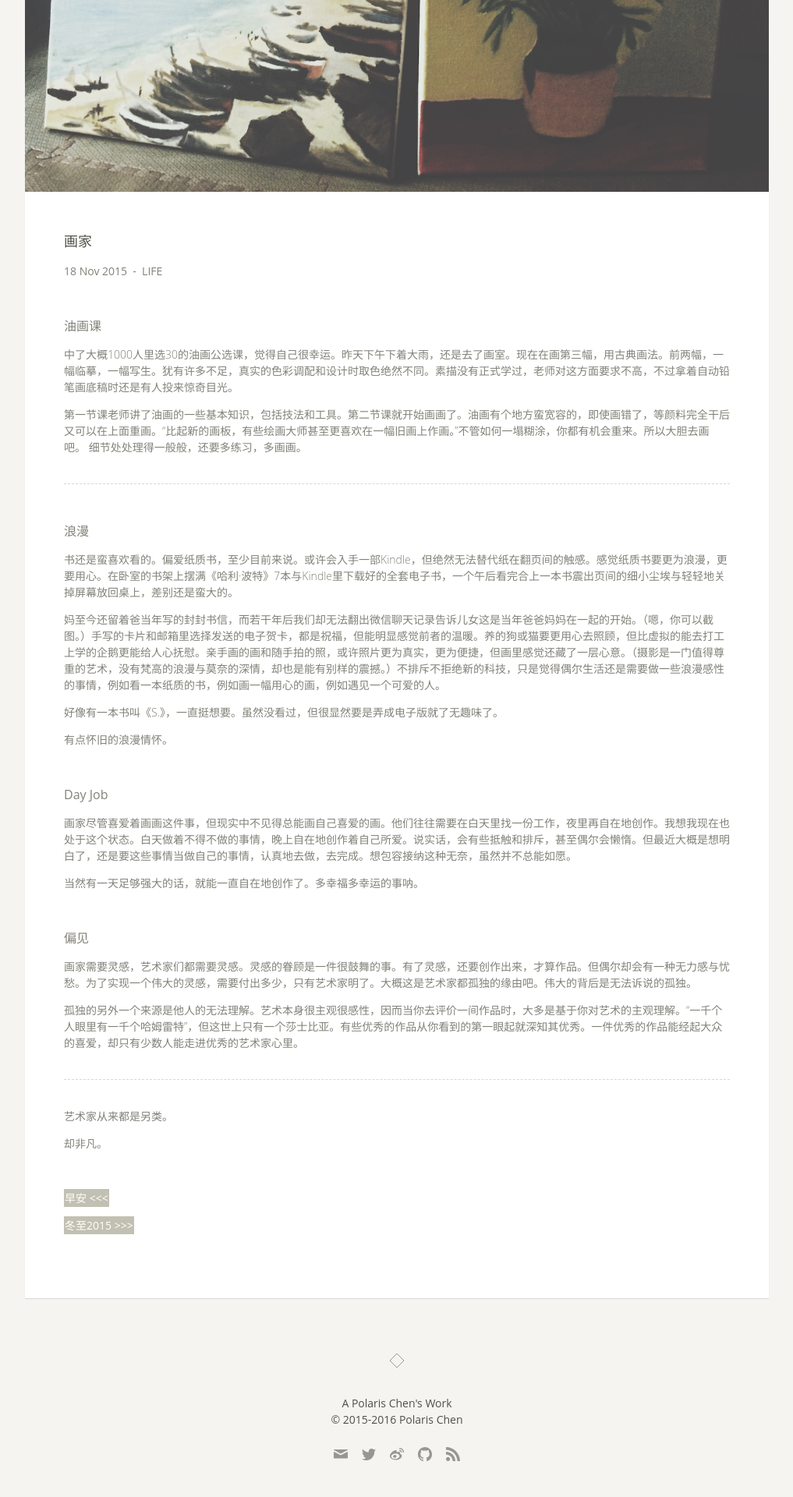
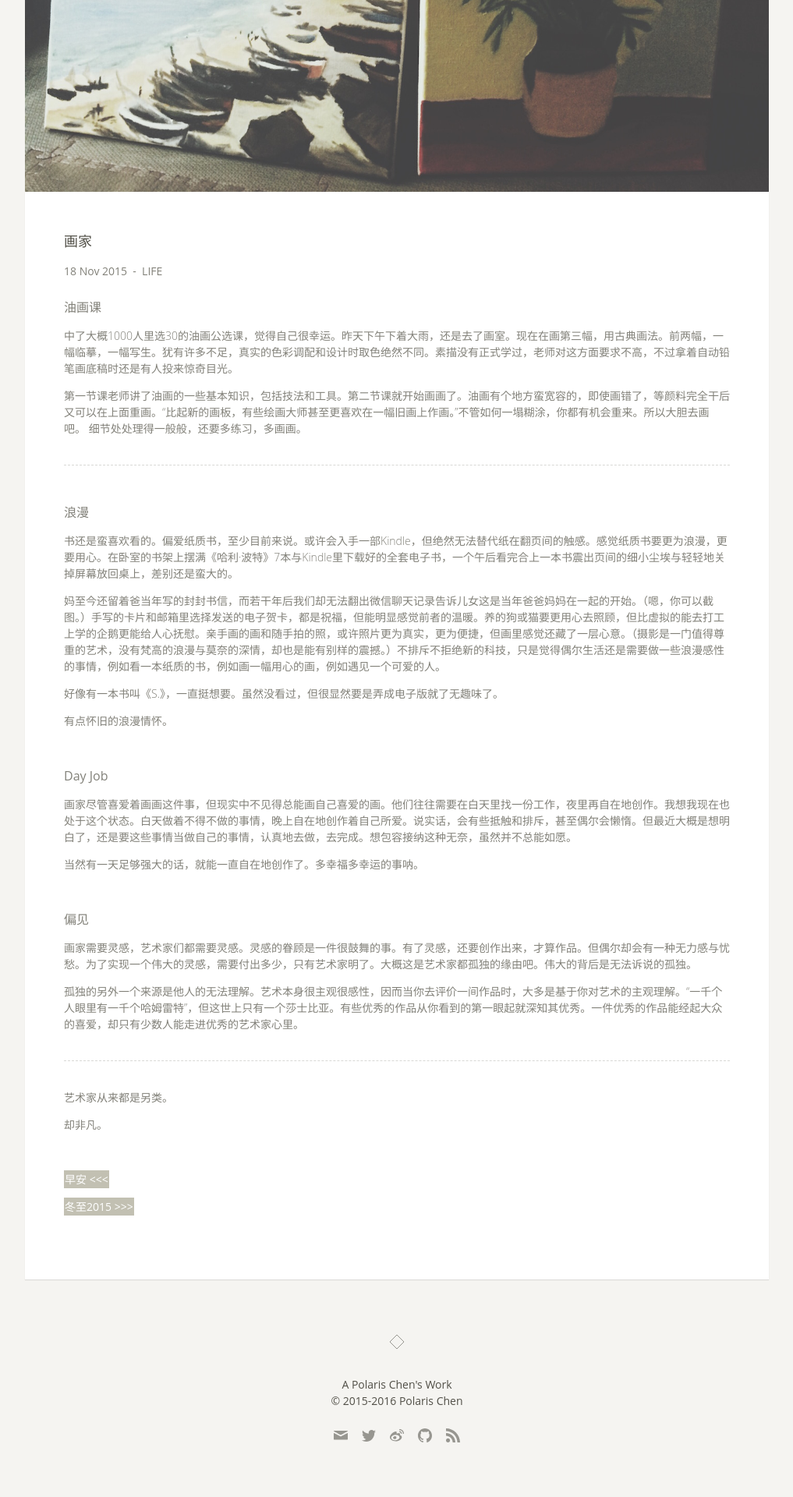
Before and after one commit to pol-chen/BUS1996, a Jekyll site: the page built from _posts/2015-11-18-painter.md, in a window 1280 px wide. Shown: the part 1200-3120 px from the top of the page at 78% size, without its empty margins (131-1148 px from the left). Built offline with Jekyll 4.4.1, drawn with Linux system fonts in a browser that asks for light colours; some web fonts are replaced; Markdown is read by kramdown in place of the engine named in the settings; comment, search, counter and statistics services are not loaded; after the commit the page ends 3096 px from its top, so only the background shows below that.

Commit message:
Update style of headline

```diff
--- a/_sass/_base.scss
+++ b/_sass/_base.scss
@@ -84,6 +84,9 @@ h1 {
 h2 {
   margin-top: 48px;
   font-size: rem(16);
+  &:first-child {
+    margin-top: 0;
+  }
 }
 
 /**
```
